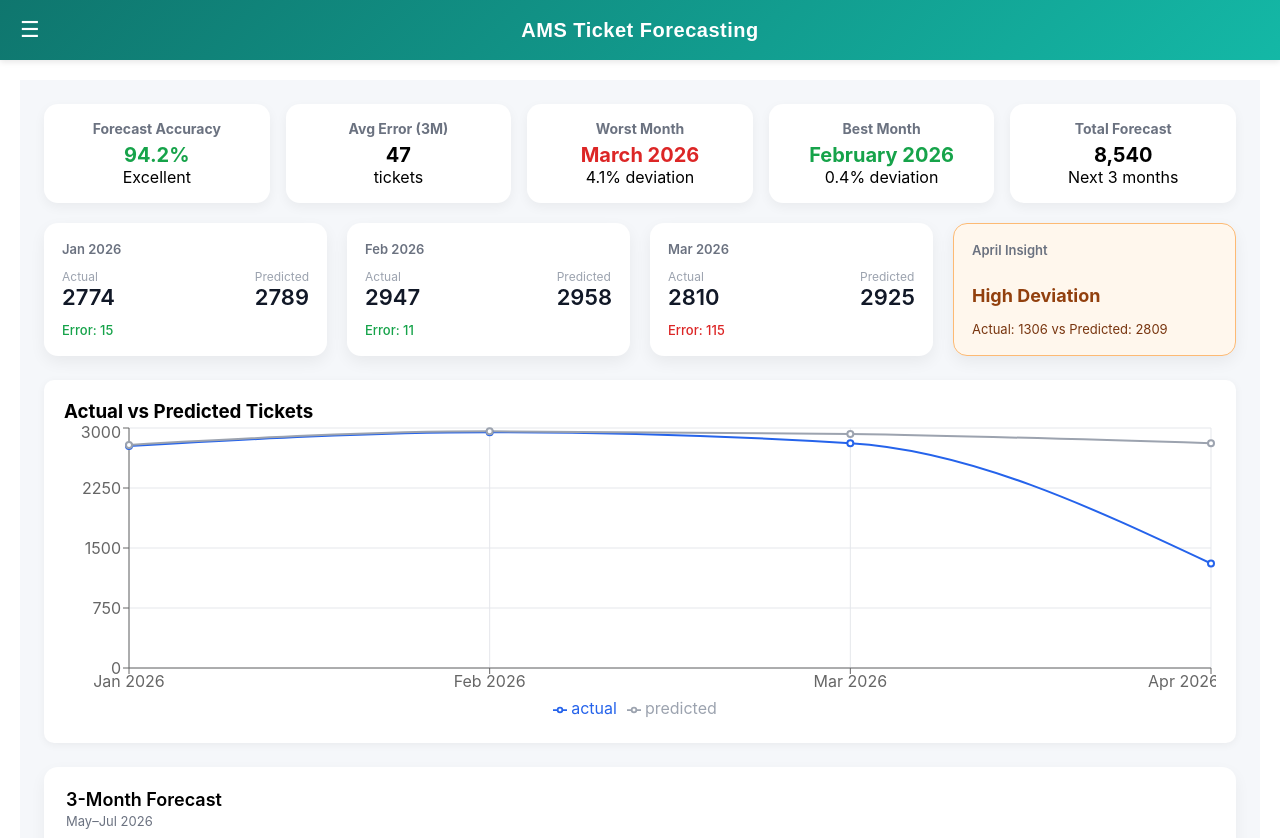
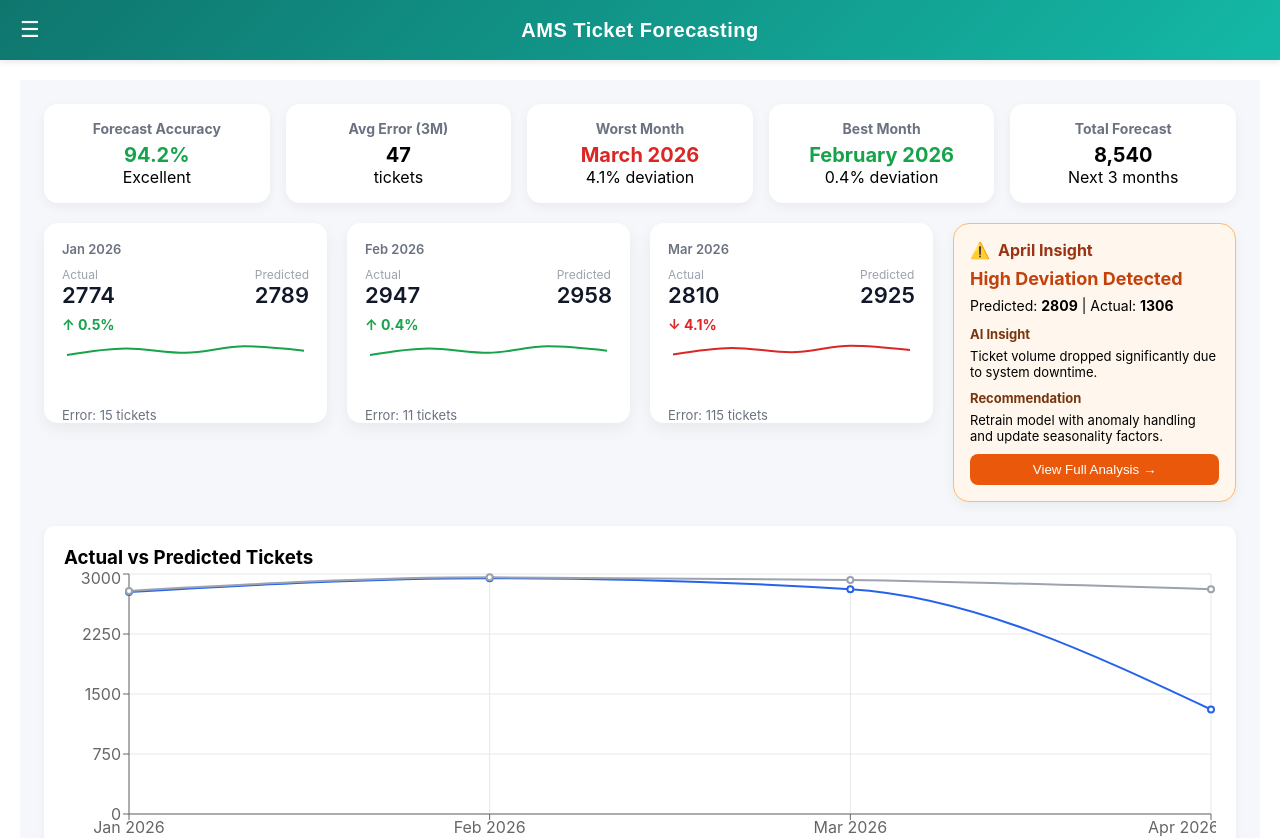
Before and after one commit to VaradNaldurgkar/AMS_Ticket_Forecasting, a React app in the folder Frontend/: page / in a window 1280 px wide. Shown: the top 838 px of the page. Built offline with nearby package versions, Linux system fonts and the light colour scheme; the HTML template or start-up script is replaced by a standard one.

Commit message:
Added insight card and improved KPI UI

```diff
--- /dev/null
+++ b/Frontend/src/Components/Insight/InsightCard.jsx
@@ -0,0 +1,37 @@
+import React from "react";
+import "../../css/InsightCard.css";
+
+const InsightCard = () => {
+  return (
+    <div className="insight-card">
+
+      <div className="insight-header">
+        <span className="icon">⚠️</span>
+        <h4>April Insight</h4>
+      </div>
+
+      <h3 className="insight-title">High Deviation Detected</h3>
+
+      <p className="insight-values">
+        Predicted: <b>2809</b> | Actual: <b>1306</b>
+      </p>
+
+      <div className="insight-section">
+        <h5>AI Insight</h5>
+        <p>Ticket volume dropped significantly due to system downtime.</p>
+      </div>
+
+      <div className="insight-section">
+        <h5>Recommendation</h5>
+        <p>Retrain model with anomaly handling and update seasonality factors.</p>
+      </div>
+
+      <button className="insight-btn">
+        View Full Analysis →
+      </button>
+
+    </div>
+  );
+};
+
+export default InsightCard;
--- a/Frontend/src/Pages/PredictionDashboard.jsx
+++ b/Frontend/src/Pages/PredictionDashboard.jsx
@@ -2,8 +2,14 @@ import "../css/Dashboard.css";
 import PredictionChart from "../components/charts/PredictionChart";
 import { predictionData } from "../data/sampleData";
 
-// ✅ FIXED: consistent folder naming (important for production)
+// ✅ Recharts
+import { LineChart, Line, ResponsiveContainer } from "recharts";
+
+// ✅ Existing
 import HealthSummary from "../components/Summary/HealthSummary";
+
+// ✅ Insight Card
+import InsightCard from "../components/Insight/InsightCard";
 
 const PredictionDashboard = () => {
 
@@ -18,43 +24,78 @@ const PredictionDashboard = () => {
   return (
     <div className="dashboard">
 
-      {/* ✅ NEW: HEALTH SUMMARY (TOP STRIP) */}
+      {/* HEALTH SUMMARY */}
       <HealthSummary />
 
       {/* KPI ROW */}
       <div className="kpi-row">
         {kpiData.map((item, index) => {
+
           const error = Math.abs(item.actual - item.predicted);
+          const deviation = ((error / item.actual) * 100).toFixed(1);
+          const isHigh = deviation > 2;
+
+          // ✅ FIXED: Better variation for visible trend
+          const trendData = [
+            { v: item.actual * 0.9 },
+            { v: item.actual * 1.05 },
+            { v: item.actual * 0.95 },
+            { v: item.actual * 1.1 },
+            { v: item.actual },
+          ];
 
           return (
             <div className="kpi-card month-card" key={index}>
               <div className="kpi-header">{item.month}</div>
 
               <div className="kpi-body">
-                <div className="kpi-block">
-                  <span className="kpi-label">Actual</span>
-                  <span className="kpi-value">{item.actual}</span>
+
+                {/* ACTUAL vs PREDICTED */}
+                <div className="kpi-main">
+                  <div>
+                    <span className="kpi-label">Actual</span>
+                    <span className="kpi-value">{item.actual}</span>
+                  </div>
+
+                  <div>
+                    <span className="kpi-label">Predicted</span>
+                    <span className="kpi-value">{item.predicted}</span>
+                  </div>
                 </div>
 
-                <div className="kpi-block">
-                  <span className="kpi-label">Predicted</span>
-                  <span className="kpi-value">{item.predicted}</span>
+                {/* DEVIATION */}
+                <div className={`kpi-deviation ${isHigh ? "red" : "green"}`}>
+                  {isHigh ? "↓" : "↑"} {deviation}%
                 </div>
+
+                {/* ✅ FIXED: Proper sparkline */}
+                <div className="kpi-sparkline">
+                  <ResponsiveContainer width="100%" height={60}>
+                    <LineChart data={trendData}>
+                      <Line
+                        type="monotone"
+                        dataKey="v"
+                        stroke={isHigh ? "#dc2626" : "#16a34a"}
+                        strokeWidth={2}
+                        dot={false}
+                      />
+                    </LineChart>
+                  </ResponsiveContainer>
+                </div>
+
               </div>
 
-              <div className={`kpi-footer ${error > 100 ? "high" : "low"}`}>
-                Error: {error.toFixed(0)}
+              {/* FOOTER */}
+              <div className="kpi-footer">
+                Error: {error.toFixed(0)} tickets
               </div>
+
             </div>
           );
         })}
 
-        {/* APRIL INSIGHT */}
-        <div className="kpi-card anomaly">
-          <div className="kpi-header">April Insight</div>
-          <h3 className="anomaly-title">High Deviation</h3>
-          <p className="anomaly-text">Actual: 1306 vs Predicted: 2809</p>
-        </div>
+        {/* INSIGHT CARD */}
+        <InsightCard />
       </div>
 
       {/* CHART */}
--- a/Frontend/src/css/Dashboard.css
+++ b/Frontend/src/css/Dashboard.css
@@ -24,6 +24,7 @@
   flex-direction: column;
   justify-content: space-between;
   transition: 0.2s ease;
+  height: 200px; /* ✅ ensures consistent height */
 }
 
 .kpi-card:hover {
@@ -35,23 +36,23 @@
   font-size: 13px;
   font-weight: 600;
   color: #6b7280;
-  margin-bottom: 12px;
 }
 
 /* BODY */
 .kpi-body {
+  margin-top: 10px;
+}
+
+/* ACTUAL + PREDICTED ROW */
+.kpi-main {
   display: flex;
   justify-content: space-between;
-}
-
-/* BLOCK */
-.kpi-block {
-  display: flex;
-  flex-direction: column;
+  margin-bottom: 8px;
 }
 
 /* LABEL */
 .kpi-label {
+  display: block;
   font-size: 12px;
   color: #9ca3af;
 }
@@ -63,22 +64,33 @@
   color: #111827;
 }
 
-/* FOOTER */
-.kpi-footer {
-  margin-top: 12px;
-  font-size: 13px;
-  font-weight: 500;
+/* DEVIATION */
+.kpi-deviation {
+  font-weight: bold;
+  font-size: 14px;
 }
 
-.kpi-footer.low {
+.kpi-deviation.green {
   color: #16a34a;
 }
 
-.kpi-footer.high {
+.kpi-deviation.red {
   color: #dc2626;
 }
 
-/* APRIL CARD */
+/* SPARKLINE */
+.kpi-sparkline {
+  margin-top: 6px;
+}
+
+/* FOOTER */
+.kpi-footer {
+  font-size: 13px;
+  color: #6b7280;
+  margin-top: 8px;
+}
+
+/* ===== INSIGHT CARD (APRIL) ===== */
 .anomaly {
   background: #fff7ed;
   border: 1px solid #fdba74;
@@ -95,36 +107,13 @@
   color: #78350f;
 }
 
-/* CHART */
+/* ===== CHART ===== */
 .chart-container {
   background: white;
   padding: 22px;
   border-radius: 14px;
   margin-bottom: 24px;
   box-shadow: 0 6px 16px rgba(0,0,0,0.05);
-}
-
-/* FORECAST */
-.forecast-card {
-  background: white;
-  padding: 22px;
-  border-radius: 14px;
-  box-shadow: 0 6px 16px rgba(0,0,0,0.05);
-}
-
-.forecast-item {
-  display: grid;
-  grid-template-columns: 80px 1fr 110px;
-  align-items: center;
-  gap: 12px;
-  margin-bottom: 14px;
-}
-
-/* BAR */
-.bar {
-  height: 8px;
-  background: linear-gradient(90deg, #3b82f6, #60a5fa);
-  border-radius: 999px;
 }
 
 /* ===== FORECAST CARD ===== */
--- /dev/null
+++ b/Frontend/src/css/InsightCard.css
@@ -0,0 +1,51 @@
+.insight-card {
+  background: #fff7ed;
+  border: 1px solid #fdba74;
+  border-radius: 16px;
+  padding: 16px;
+  box-shadow: 0 4px 12px rgba(0,0,0,0.05);
+}
+
+.insight-header {
+  display: flex;
+  align-items: center;
+  gap: 8px;
+  color: #9a3412;
+  margin-bottom: 8px;
+}
+
+.insight-title {
+  color: #c2410c;
+  font-size: 18px;
+  margin-bottom: 8px;
+}
+
+.insight-values {
+  font-size: 14px;
+  margin-bottom: 12px;
+}
+
+.insight-section h5 {
+  margin: 6px 0;
+  font-size: 13px;
+  color: #78350f;
+}
+
+.insight-section p {
+  font-size: 13px;
+  margin-bottom: 10px;
+}
+
+.insight-btn {
+  width: 100%;
+  padding: 8px;
+  border: none;
+  border-radius: 8px;
+  background: #ea580c;
+  color: white;
+  cursor: pointer;
+}
+
+.insight-btn:hover {
+  background: #c2410c;
+}
```
